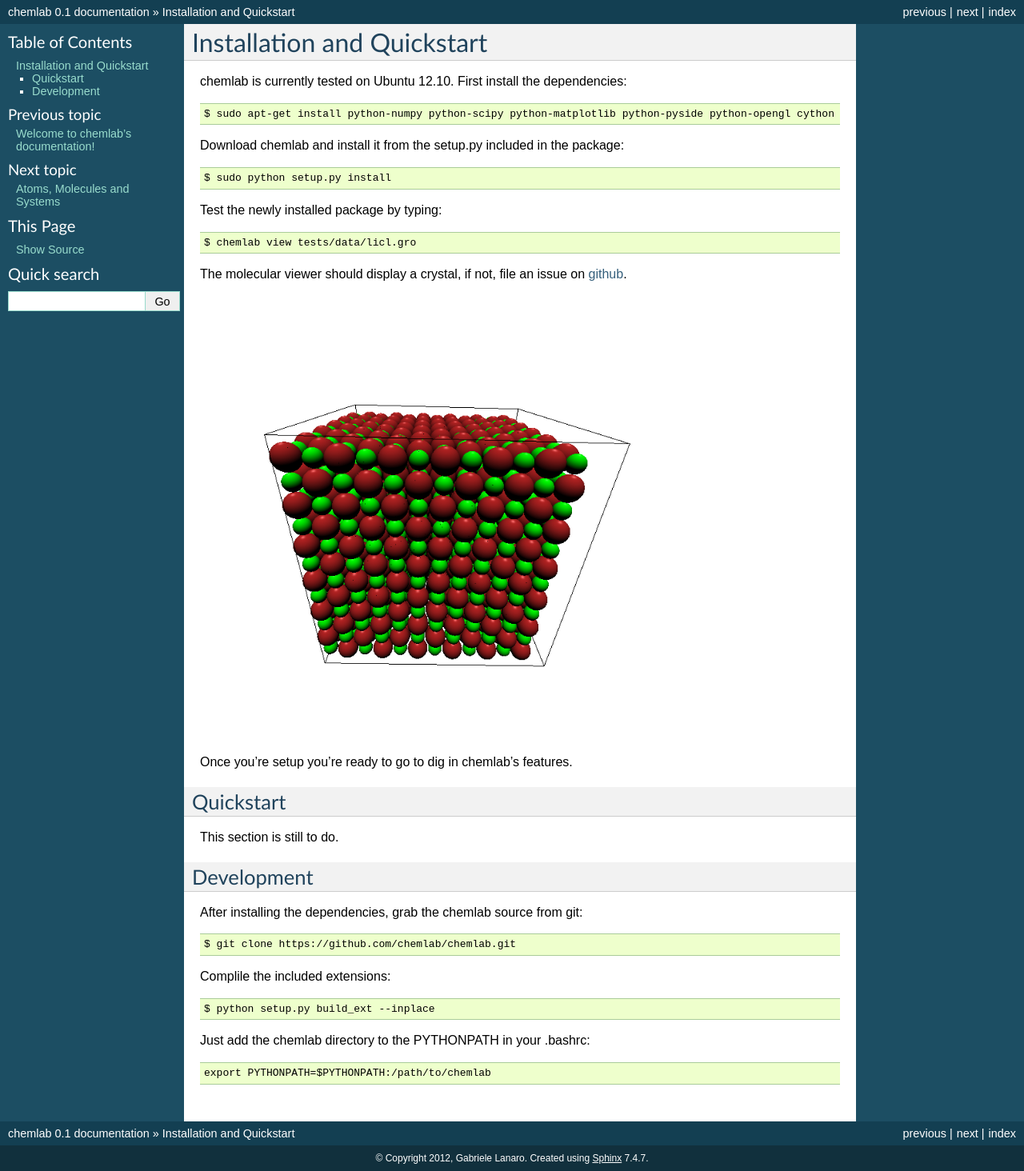
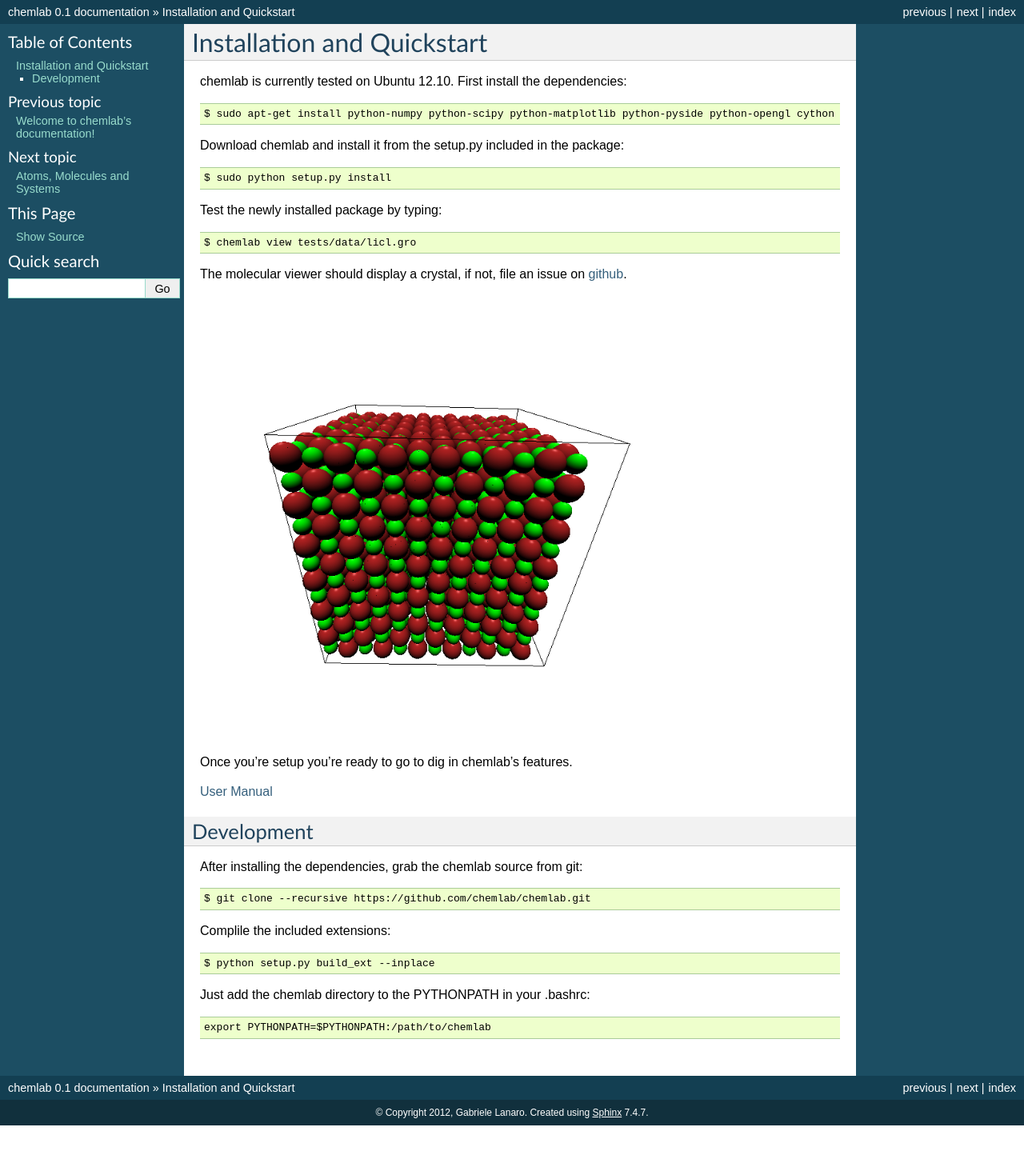
Before and after one commit to chemlab/chemlab, a Sphinx documentation site: the page built from docs/installation.rst, in a window 1280 px wide. Shown: the whole page at 80% size. Built offline with Sphinx 7.4.7, drawn with Linux system fonts in a browser that asks for light colours; formulas are drawn with MathJax 3; after the commit the page ends 1407 px from its top, so only the background shows below that.

Commit message:
Updated installation

```diff
--- a/docs/index.rst
+++ b/docs/index.rst
@@ -70,6 +70,8 @@
 don't like and any idea that comes to your mind. Get involved!
 
 
+.. _user-manual:
+
 User Manual
 -----------
 
--- a/docs/installation.rst
+++ b/docs/installation.rst
@@ -22,12 +22,11 @@
 .. image:: _static/licl.png
            :width: 600px
 
-Once you're setup you're ready to go to dig in chemlab's features.
+Once you're setup you're ready to go to dig in chemlab's
+features.
 
-Quickstart
-----------
+:ref:`user-manual`
 
-This section is still to do.
 
 
 Development
@@ -35,7 +34,7 @@
 
 After installing the dependencies, grab the chemlab source from git::
 
-    $ git clone https://github.com/chemlab/chemlab.git
+    $ git clone --recursive https://github.com/chemlab/chemlab.git
 
 Complile the included extensions::
 
```
